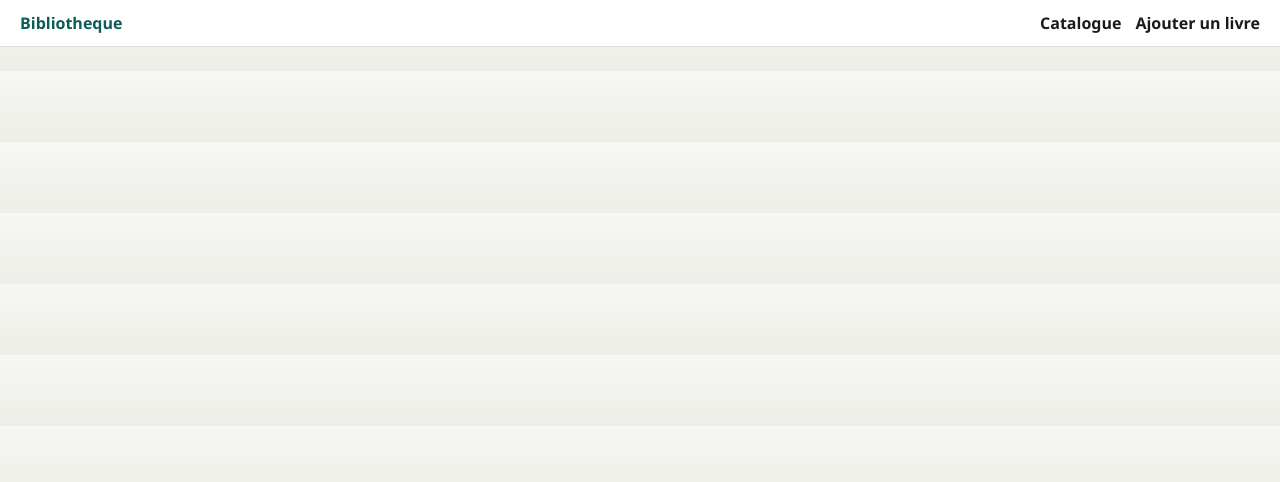
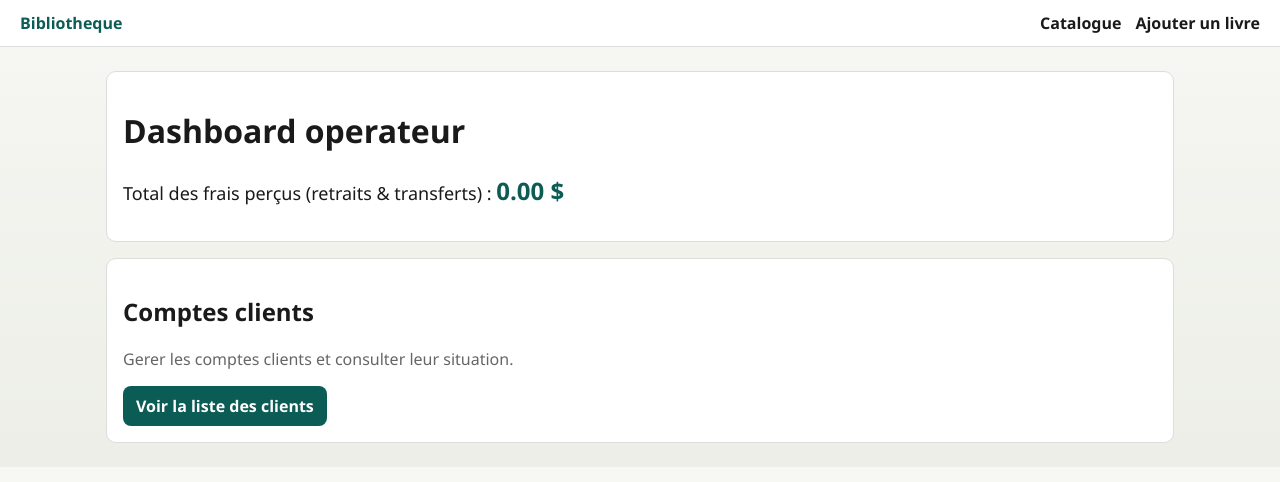
Before and after one commit to eliaTolojanahary/projetFinalSIp18Rattrapage, a CodeIgniter 4 app: the page made by app/Views/operator/dashboard.php in a window 1280 px wide. Shown: the top 482 px of the page. Run offline with PHP 8.4 and a stand-in for CodeIgniter, Linux system fonts and the light colour scheme; the template is opened without the code that fills it, so the values that code supplies are empty; some libraries are stand-ins or nearby versions.

Commit message:
view: dashboard operateur

```diff
--- a/app/Views/operator/dashboard.php
+++ b/app/Views/operator/dashboard.php
@@ -1,3 +1,19 @@
 <?= $this->extend('layouts/main') ?>
-<!-- Section du dashboard principal pour l'operateur -->
+
+<?= $this->section('content') ?>
+
+<div class="card">
+    <h1>Dashboard operateur</h1>
+    <p style="font-size:18px;">
+        Total des frais perçus (retraits &amp; transferts) :
+        <strong style="color:var(--accent);font-size:24px;"><?= esc(number_format($totalFrais ?? 0, 2)) ?> $</strong>
+    </p>
+</div>
+
+<div class="card">
+    <h2>Comptes clients</h2>
+    <p class="muted">Gerer les comptes clients et consulter leur situation.</p>
+    <a class="btn" href="<?= site_url('clients') ?>">Voir la liste des clients</a>
+</div>
+
 <?= $this->endSection() ?>
```
